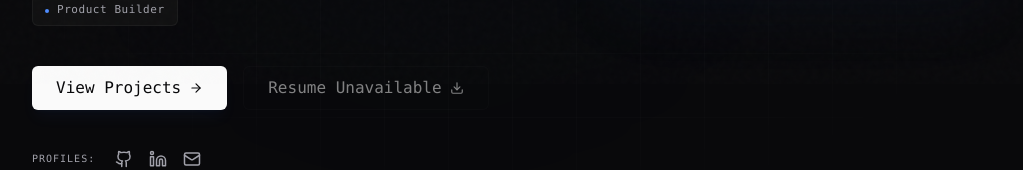
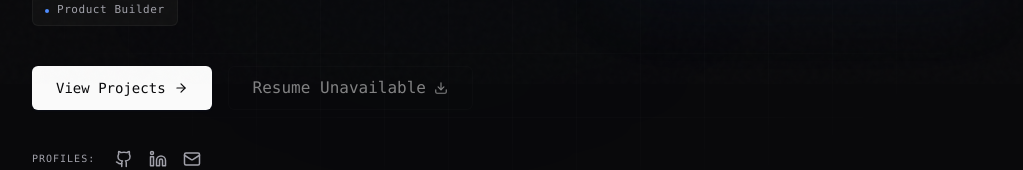
Before and after one commit to dynovolt/Sankalp-Portfolio, a Next.js app: page / in a window 1280 px wide. Shown: the part 716-886 px from the top of the page, without its empty margins (128-1151 px from the left). Built offline with nearby package versions, Linux system fonts and the light colour scheme; no server answers.

Commit message:
fix: resolve production build and deployment issues

```diff
--- a/src/components/sections/hero.tsx
+++ b/src/components/sections/hero.tsx
@@ -104,22 +104,22 @@
           {/* CTAs */}
           <FadeIn delay={0.5} direction="up">
             <div className="flex flex-col sm:flex-row items-stretch sm:items-center gap-4 pt-2">
-              <Button as="a" href="#projects" variant="primary" size="lg" className="gap-2 group shadow-lg shadow-accent/5">
+              <a
+                href="#projects"
+                className="inline-flex items-center justify-center rounded-md text-sm font-medium transition-all focus-visible:outline-none focus-visible:ring-2 focus-visible:ring-ring focus-visible:ring-offset-2 disabled:pointer-events-none disabled:opacity-50 font-mono bg-primary text-primary-foreground hover:bg-neutral-200 shadow-sm h-11 px-6 text-base gap-2 group shadow-lg shadow-accent/5"
+              >
                 View Projects
                 <ArrowRight size={14} className="transition-transform group-hover:translate-x-1" />
-              </Button>
+              </a>
               {resumeExists ? (
-                <Button
-                  as="a"
+                <a
                   href={`/resume/${profile.resumeFilename}`}
                   download={profile.resumeFilename}
-                  variant="secondary"
-                  size="lg"
-                  className="gap-2 border border-border/80 bg-neutral-900/20 backdrop-blur-sm hover:bg-neutral-900/80"
+                  className="inline-flex items-center justify-center rounded-md text-sm font-medium transition-all focus-visible:outline-none focus-visible:ring-2 focus-visible:ring-ring focus-visible:ring-offset-2 disabled:pointer-events-none disabled:opacity-50 font-mono text-foreground h-11 px-6 text-base gap-2 border border-border/80 bg-neutral-900/20 backdrop-blur-sm hover:bg-neutral-900/80"
                 >
                   Download Resume
                   <Download size={14} />
-                </Button>
+                </a>
               ) : (
                 <Button
                   variant="secondary"
--- a/src/components/sections/resume.tsx
+++ b/src/components/sections/resume.tsx
@@ -44,16 +44,14 @@
         <div className="z-10 w-full md:w-auto flex justify-end">
           <FadeIn delay={0.2} direction="none" className="w-full sm:w-auto">
             {resumeExists ? (
-              <Button
-                as="a"
+              <a
                 href={`/resume/${profile.resumeFilename}`}
                 download={profile.resumeFilename}
-                variant="primary"
-                className="gap-2 w-full sm:w-auto"
+                className="inline-flex items-center justify-center rounded-md text-sm font-medium transition-all focus-visible:outline-none focus-visible:ring-2 focus-visible:ring-ring focus-visible:ring-offset-2 disabled:pointer-events-none disabled:opacity-50 font-mono bg-primary text-primary-foreground hover:bg-neutral-200 shadow-sm h-10 px-4 gap-2 w-full sm:w-auto"
               >
                 <Download size={16} />
                 Download Resume PDF
-              </Button>
+              </a>
             ) : (
               <Button
                 variant="primary"
@@ -61,8 +59,8 @@
                 className="gap-2 w-full sm:w-auto cursor-not-allowed opacity-50"
                 aria-label="Resume file currently unavailable"
               >
+                <Download size={16} />
                 Resume Unavailable
-                <Download size={16} />
               </Button>
             )}
           </FadeIn>
--- a/src/components/ui/button.tsx
+++ b/src/components/ui/button.tsx
@@ -1,25 +1,13 @@
 import React from "react";
 import { cn } from "@/lib/utils";
 
-interface ButtonBaseProps {
+export interface ButtonProps extends React.ButtonHTMLAttributes<HTMLButtonElement> {
   variant?: "primary" | "secondary" | "outline" | "ghost";
   size?: "sm" | "md" | "lg";
 }
 
-export type ButtonProps<E extends React.ElementType = "button"> = ButtonBaseProps & {
-  as?: E;
-} & Omit<React.ComponentPropsWithoutRef<E>, keyof ButtonBaseProps | "as">;
-
-type ButtonComponent = <E extends React.ElementType = "button">(
-  props: ButtonProps<E> & { ref?: React.ComponentPropsWithRef<E>["ref"] }
-) => React.ReactElement | null;
-
-export const Button: ButtonComponent = React.forwardRef(
-  <E extends React.ElementType = "button">(
-    { className, variant = "primary", size = "md", as, ...props }: ButtonProps<E>,
-    ref: React.ComponentPropsWithRef<E>["ref"]
-  ) => {
-    const Component = as || "button";
+export const Button = React.forwardRef<HTMLButtonElement, ButtonProps>(
+  ({ className, variant = "primary", size = "md", ...props }, ref) => {
     const baseStyles =
       "inline-flex items-center justify-center rounded-md text-sm font-medium transition-all focus-visible:outline-none focus-visible:ring-2 focus-visible:ring-ring focus-visible:ring-offset-2 disabled:pointer-events-none disabled:opacity-50 font-mono";
 
@@ -39,13 +27,9 @@
     const combinedClass = cn(baseStyles, variants[variant], sizes[size], className);
 
     return (
-      <Component
-        ref={ref}
-        className={combinedClass}
-        {...props}
-      />
+      <button ref={ref} className={combinedClass} {...props} />
     );
   }
-) as unknown as ButtonComponent;
+);
 
-(Button as any).displayName = "Button";
+Button.displayName = "Button";
```
